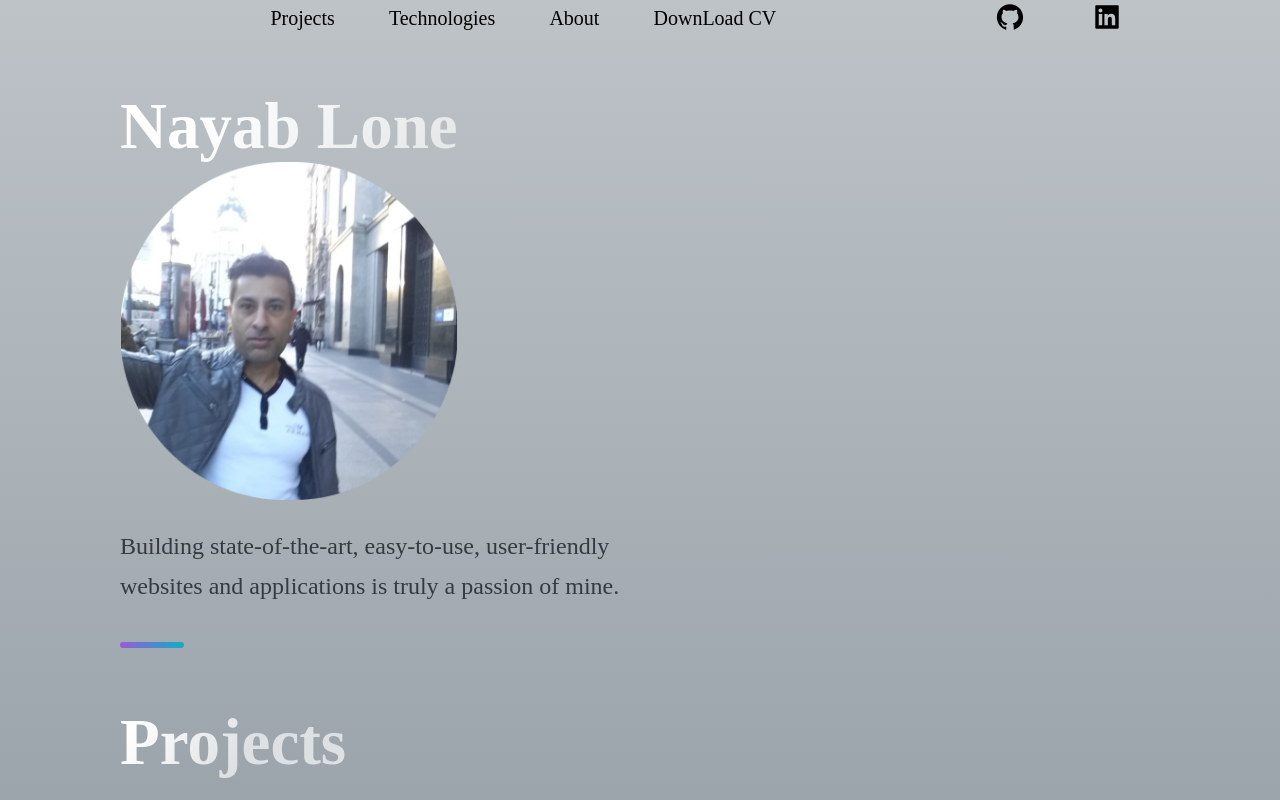
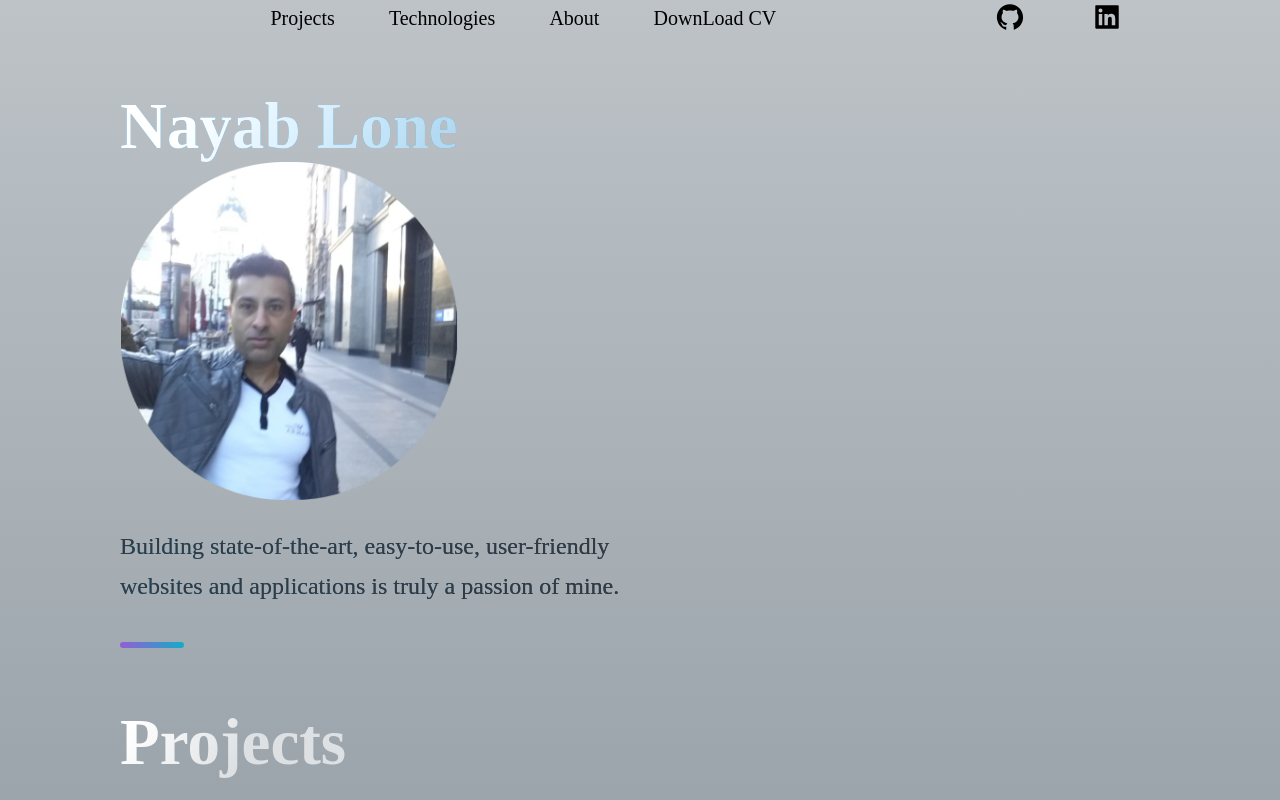
Before and after one commit to Nayab007/portfolionextjs, a Next.js app: page / in a window 1280 px wide. Shown: the top 800 px of the page. Built offline with nearby package versions, Linux system fonts and the light colour scheme.

Commit message:
color change

```diff
--- a/src/components/Hero/Hero.js
+++ b/src/components/Hero/Hero.js
@@ -5,14 +5,14 @@ import Zoom from "react-reveal/Zoom";
 
 import { Section, SectionText, SectionTitle } from '../../styles/GlobalComponents';
 
-import { LeftSection } from './HeroStyles';
+import { LeftSection, RightSection } from './HeroStyles';
 
 const Hero = () => (
   <Section row nopadding >
     <LeftSection >
-      <SectionTitle style={{color: "#343a40"}} main left>
-         Nayab Lone
-         <Zoom right>
+      <SectionTitle style={{color: "#343a40" }} main left>
+      Nayab Lone
+         <Zoom >
           <Image src="/images/nayab1.jpg" alt="nayab1" width="310"  height="310" layout="responsive"/>
           </Zoom>
         </SectionTitle>
@@ -21,6 +21,10 @@ const Hero = () => (
         </SectionText>
 
     </LeftSection>
+    <RightSection>
+
+    </RightSection>
+
   </Section>
 );
 
--- a/src/components/Hero/HeroStyles.js
+++ b/src/components/Hero/HeroStyles.js
@@ -1,7 +1,15 @@
 import styled from 'styled-components';
 
 export const LeftSection = styled.div`
-  width: 100%;
+
+    width: 100%;
+
+    -webkit-background-clip: text;
+    background-clip: text;
+    color: transparent;
+    background-color: #7ed6df;
+    background-image: linear-gradient(315deg, #182b3a 0%, #20a4f3 74%);
+
 
   @media ${(props) => props.theme.breakpoints.sm} {
     width: 80%;
@@ -21,7 +29,11 @@ export const LeftSection = styled.div`
   }
 `;
 export const RightSection = styled.div`
-  width: 20%;
+  width: 40vw;
+
+
+
+
 
   @media ${(props) => props.theme.breakpoints.sm} {
     width: 80%;
```
